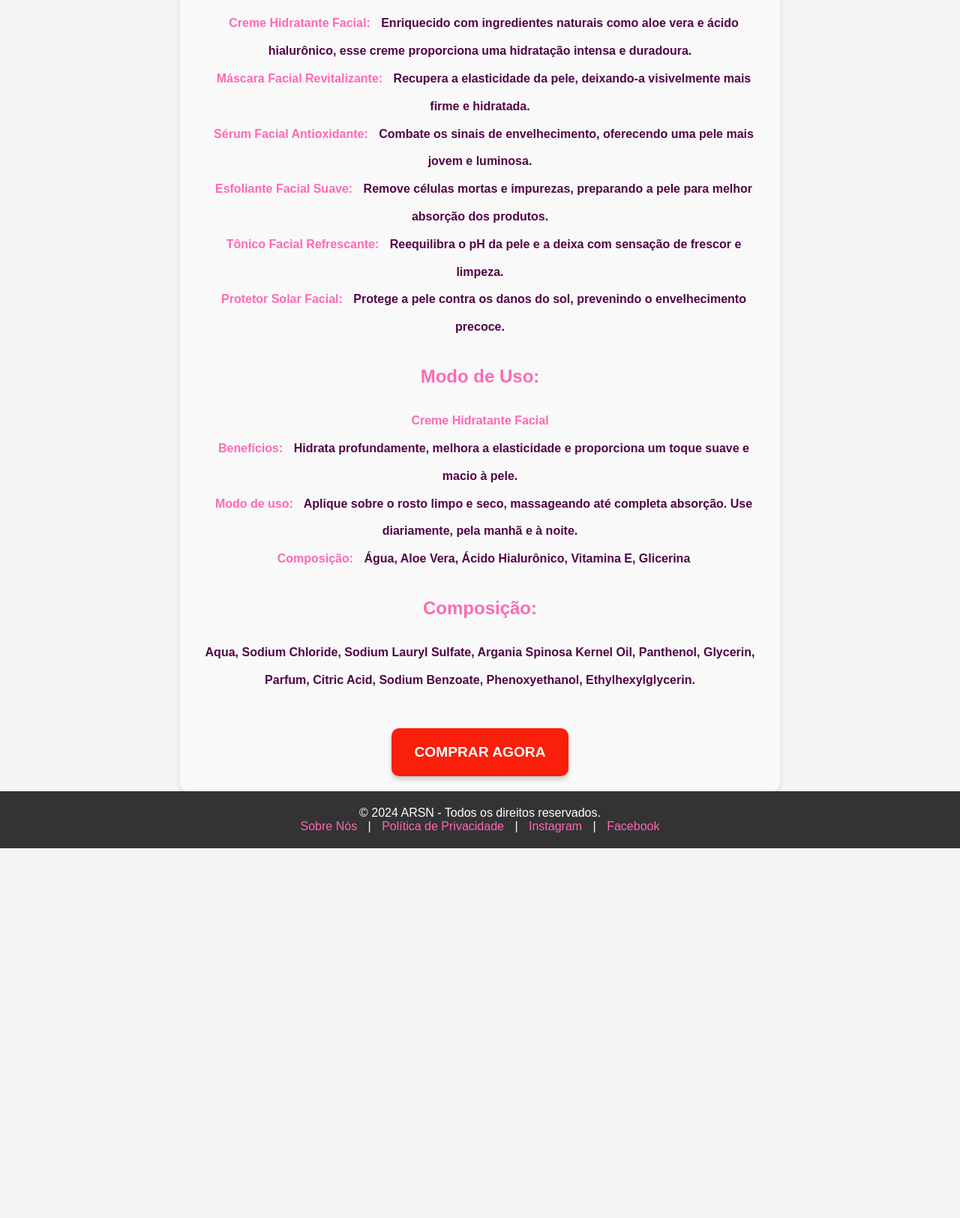
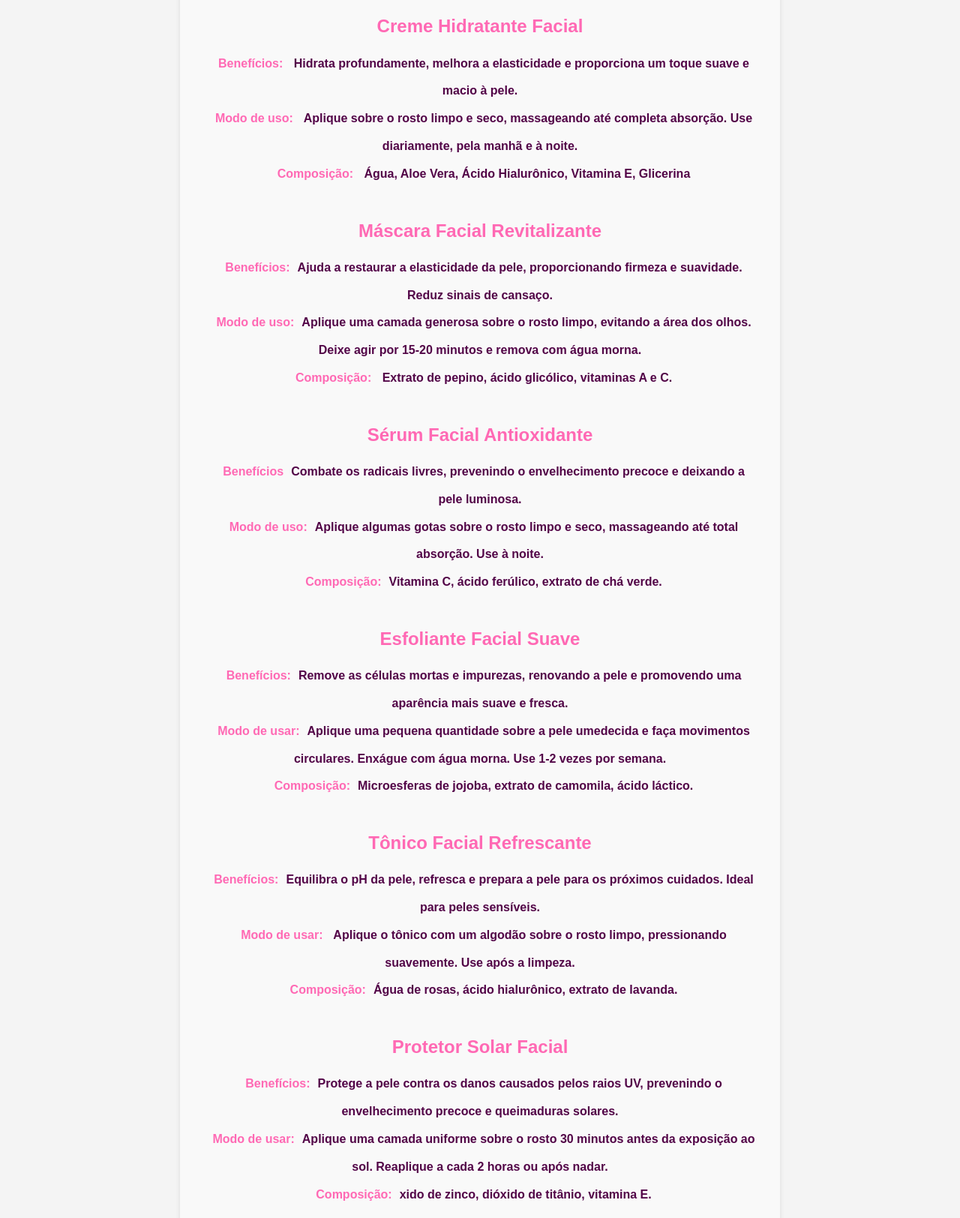
Before and after one commit to AntonioDev23/Primeiro-Projeto-Solo, a plain HTML site: page links/kit1.html in a window 1280 px wide. Shown: the part 636-2260 px from the top of the page at 75% size. Before the commit the page ends 1767 px from the top, so only its background shows below. Drawn offline with Linux system fonts and the light colour scheme.

Commit message:
Kit de produtos

```diff
--- a/links/kit1.html
+++ b/links/kit1.html
@@ -17,29 +17,42 @@
         <div class="descricao">
             <h2>Kit de Cuidados Faciais - Hidratação Profunda</h2>
             <p>Este kit inclui produtos essenciais para uma rotina completa de hidratação facial. Ideal para pele seca ou desidratada, ele contém:</p>
-
             <ul>
-                <li><strong>Creme Hidratante Facial:</strong> Enriquecido com ingredientes naturais como aloe vera e ácido hialurônico, esse creme proporciona uma hidratação intensa e duradoura.</li>
-                <li><strong>Máscara Facial Revitalizante:</strong> Recupera a elasticidade da pele, deixando-a visivelmente mais firme e hidratada.</li>
-                <li><strong>Sérum Facial Antioxidante:</strong> Combate os sinais de envelhecimento, oferecendo uma pele mais jovem e luminosa.</li>
-                <li><strong>Esfoliante Facial Suave:</strong> Remove células mortas e impurezas, preparando a pele para melhor absorção dos produtos.</li>
-                <li><strong>Tônico Facial Refrescante:</strong> Reequilibra o pH da pele e a deixa com sensação de frescor e limpeza.</li>
-                <li><strong>Protetor Solar Facial:</strong> Protege a pele contra os danos do sol, prevenindo o envelhecimento precoce.</li>
-            </ul>
-
-
-            <h3>Modo de Uso:</h3>
-            <ul>
-                <li><strong>Creme Hidratante Facial </strong></li>
+                <h3><strong>Creme Hidratante Facial </strong></h3>
                 <li><strong>Benefícios:</strong> Hidrata profundamente, melhora a elasticidade e proporciona um toque suave e macio à pele.</li>
                 <li><strong>Modo de uso:</strong> Aplique sobre o rosto limpo e seco, massageando até completa absorção. Use diariamente, pela manhã e à noite.</li>
                 <li><strong>Composição:</strong> Água, Aloe Vera, Ácido Hialurônico, Vitamina E, Glicerina</li>
             </ul>
-
-            <h3>Composição:</h3>
-            <p>Aqua, Sodium Chloride, Sodium Lauryl Sulfate, Argania Spinosa Kernel Oil, Panthenol, Glycerin, Parfum, Citric Acid, Sodium Benzoate, Phenoxyethanol, Ethylhexylglycerin.</p>
-
-
+            <ul>
+                <h3><strong>Máscara Facial Revitalizante</strong></h3>
+                <li><Strong>Benefícios:</Strong>Ajuda a restaurar a elasticidade da pele, proporcionando firmeza e suavidade. Reduz sinais de cansaço.</li>
+                <li> </li>
+                <li><strong>Modo de uso:</strong>Aplique uma camada generosa sobre o rosto limpo, evitando a área dos olhos. Deixe agir por 15-20 minutos e remova com água morna.</li>
+                <li><strong>Composição: </strong>Extrato de pepino, ácido glicólico, vitaminas A e C.</li>
+            </ul>
+            <ul>
+                <h3><strong>Sérum Facial Antioxidante</strong></h3>
+                <li><strong>Benefícios</strong>Combate os radicais livres, prevenindo o envelhecimento precoce e deixando a pele luminosa.</li>
+                <li><strong>Modo de uso:</strong>Aplique algumas gotas sobre o rosto limpo e seco, massageando até total absorção. Use à noite.
+                <li><strong>Composição:</strong>Vitamina C, ácido ferúlico, extrato de chá verde.</li>
+            </ul>
+            <ul>
+                <h3><strong>Esfoliante Facial Suave</strong></h3>
+                <li><strong>Benefícios:</strong>Remove as células mortas e impurezas, renovando a pele e promovendo uma aparência mais suave e fresca.</li>
+                <li><strong>Modo de usar:</strong>Aplique uma pequena quantidade sobre a pele umedecida e faça movimentos circulares. Enxágue com água morna. Use 1-2 vezes por semana.</li>
+                <li><strong>Composição:</strong>Microesferas de jojoba, extrato de camomila, ácido láctico.</li>
+            </ul>
+            <ul>
+                <h3><strong>Tônico Facial Refrescante</strong></h3>
+                <li><strong>Benefícios:</strong>Equilibra o pH da pele, refresca e prepara a pele para os próximos cuidados. Ideal para peles sensíveis.</li>
+                <li><strong>Modo de usar:</strong> Aplique o tônico com um algodão sobre o rosto limpo, pressionando suavemente. Use após a limpeza.</li>
+                <li><strong>Composição:</strong>Água de rosas, ácido hialurônico, extrato de lavanda.</li>
+            </ul>
+            <ul><h3>Protetor Solar Facial</h3>
+                <li><strong>Benefícios:</strong>Protege a pele contra os danos causados pelos raios UV, prevenindo o envelhecimento precoce e queimaduras solares.</li>
+                <li><strong>Modo de usar:</strong>Aplique uma camada uniforme sobre o rosto 30 minutos antes da exposição ao sol. Reaplique a cada 2 horas ou após nadar.</li>
+                <li><strong>Composição:</strong>xido de zinco, dióxido de titânio, vitamina E.</li>
+            </ul>
             <a href="#" class="botao-compra">Comprar Agora</a>
         </div>
     </section>
```
